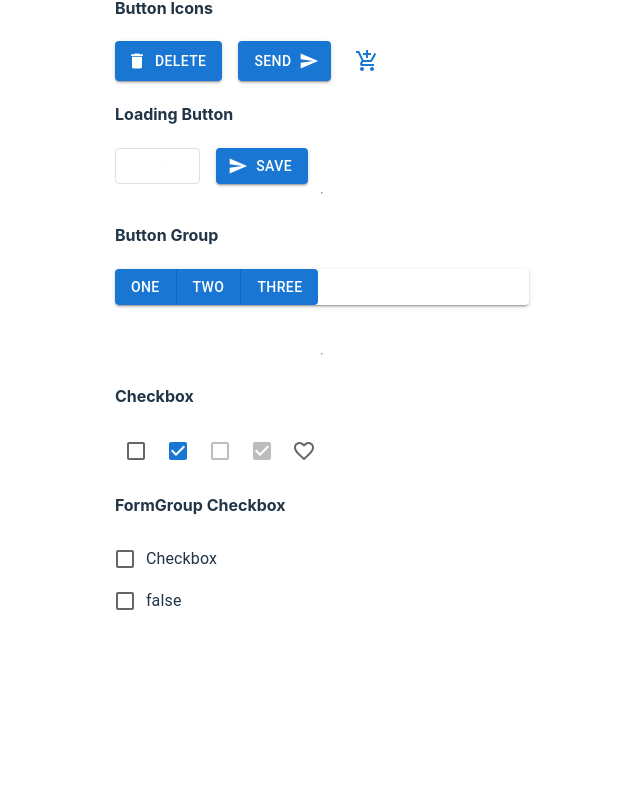
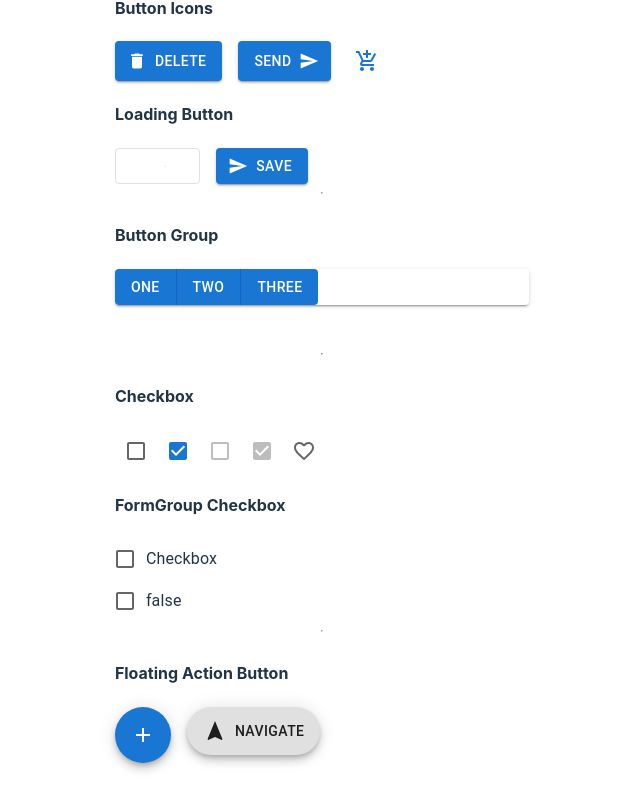
Before and after one commit to GuilhermeSousaDev/MaterialUI, a React (Vite) app in the folder react-ui/: page / in a window 1280 px wide. Shown: the part 333-1136 px from the top of the page, without its empty margins (318-958 px from the left). Before the commit the page ends 995 px from the top, so only its background shows below. Built offline with nearby package versions, Linux system fonts and the light colour scheme.

Commit message:
Floating Action Button

```diff
--- a/react-ui/src/App.jsx
+++ b/react-ui/src/App.jsx
@@ -3,15 +3,17 @@ import AutocompleteComponent from './components/Autocomplete';
 import ButtonComponent from './components/Button';
 import ButtonGroupComponent from './components/ButtonGroup';
 import CheckboxComponent from './components/Checkbox';
+import FloatingButtonComponent from './components/FloatingButton';
 
 function App() {
 
   return (
-    <Stack sx={{ marginTop: 5, marginBottom: 5 }}>
+    <Stack sx={{ mt: 5, mb: 5 }}>
       <AutocompleteComponent />
       <ButtonComponent />
       <ButtonGroupComponent />
       <CheckboxComponent />
+      <FloatingButtonComponent />
     </Stack>
   )
 }
--- a/react-ui/src/components/Checkbox.jsx
+++ b/react-ui/src/components/Checkbox.jsx
@@ -25,6 +25,7 @@ export default function CheckboxComponent() {
           label={checked}
         />
       </FormGroup>
+      <hr />
     </>
   )
 }
--- /dev/null
+++ b/react-ui/src/components/FloatingButton.jsx
@@ -0,0 +1,19 @@
+import { Fab, Stack } from '@mui/material';
+import { Add, Navigation } from '@mui/icons-material';
+
+export default function FloatingButton() {
+  return (
+    <>
+      <h4>Floating Action Button</h4>
+      <Stack direction="row" spacing={2}>
+        <Fab color="primary">
+          <Add />
+        </Fab>
+        <Fab variant="extended">
+          <Navigation sx={{ mr: 1 }} />
+          Navigate
+        </Fab>
+      </Stack>
+    </>
+  )
+}
```
